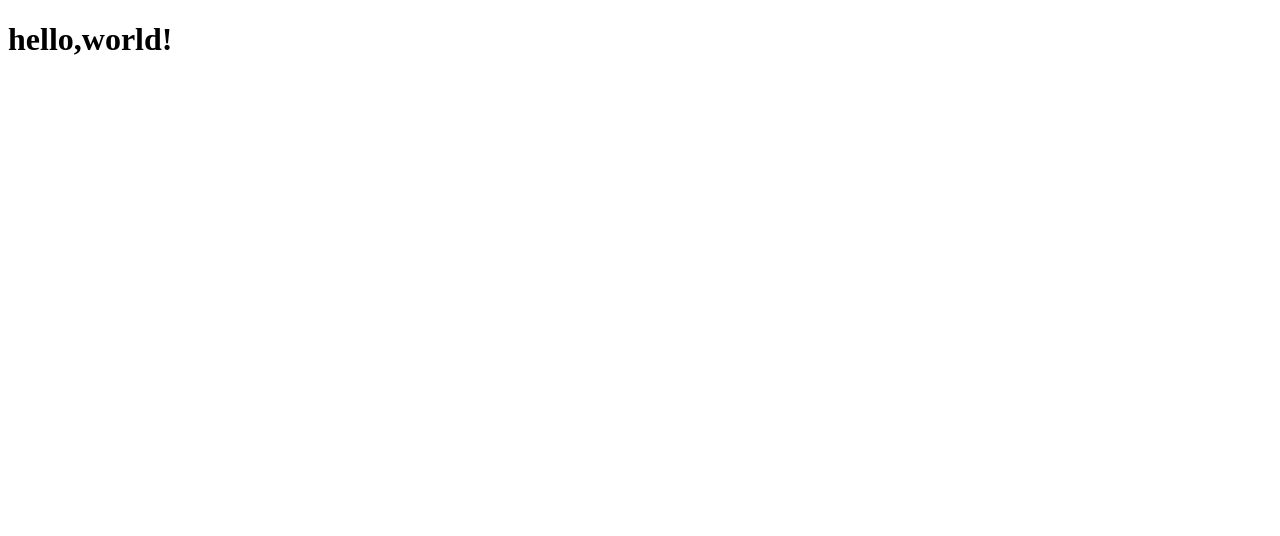
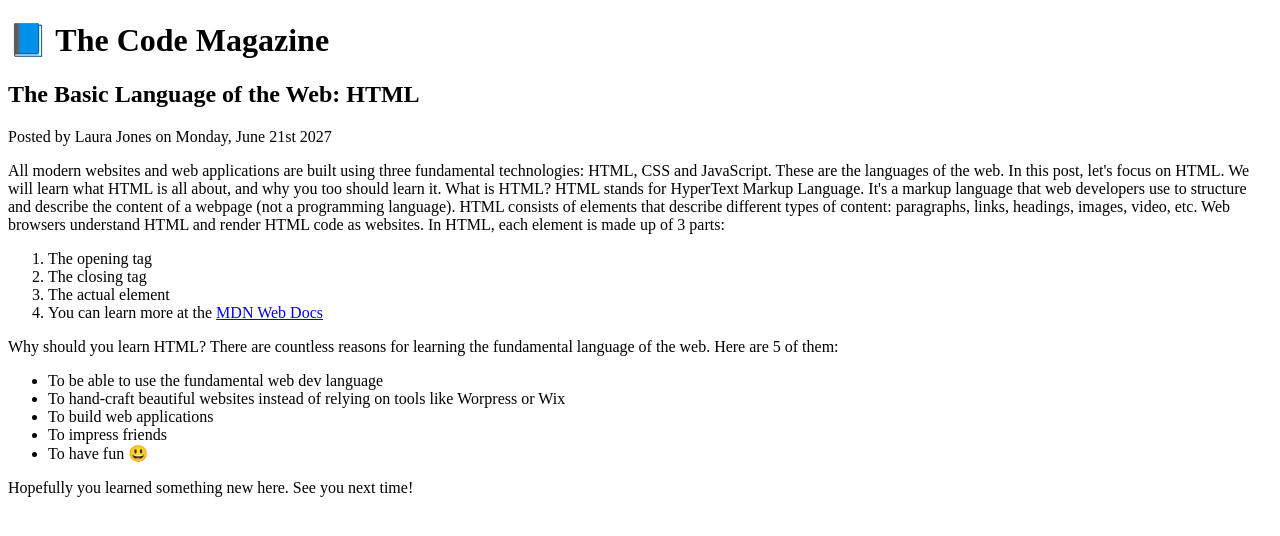
Before and after one commit to vegehhah/vegehhah.github.io, a plain HTML site: page index.html in a window 1280 px wide. Drawn offline with Linux system fonts and the light colour scheme.

Commit message:
Add files via upload

```diff
--- a/index.html
+++ b/index.html
@@ -7,6 +7,43 @@
     <title>personal home page</title>
 </head>
 <body>
-    <h1> hello,world!</h1>
+    <h1>📘 The Code Magazine</h1>
+
+    <h2>The Basic Language of the Web: HTML</h2>
+
+    <p>Posted by Laura Jones on Monday, June 21st 2027 </p>
+
+    <p>All modern websites and web applications are built using three fundamental technologies: HTML, CSS and JavaScript. These are the languages of the web.
+
+        In this post, let's focus on HTML. We will learn what HTML is all about, and why you too should learn it.
+
+        What is HTML?
+
+        HTML stands for HyperText Markup Language. It's a markup language that web developers use to structure and describe the content of a webpage (not a programming language).
+
+        HTML consists of elements that describe different types of content: paragraphs, links, headings, images, video, etc. Web browsers understand HTML and render HTML code as websites.
+
+        In HTML, each element is made up of 3 parts:</p>
+        <ol>
+            <li>The opening tag</li>
+            <li>The closing tag</li>
+            <li>The actual element</li>
+            <li>You can learn more at the <a href="https://developer.mozilla.org/en-US/docs/Web/HTML">MDN Web Docs</a></li>
+        </ol>
+
+        <p>
+            Why should you learn HTML?
+
+There are countless reasons for learning the fundamental language of the web. Here are 5 of them:
+        </p>
+        <ul>
+            <li>To be able to use the fundamental web dev language</li>
+            <li>To hand-craft beautiful websites instead of relying on tools like Worpress or Wix</li>
+            <li>To build web applications</li>
+            <li>To impress friends</li>
+            <li>To have fun 😃</li>
+        </ul>
+
+        <p>Hopefully you learned something new here. See you next time!</p>
 </body>
 </html>
```
